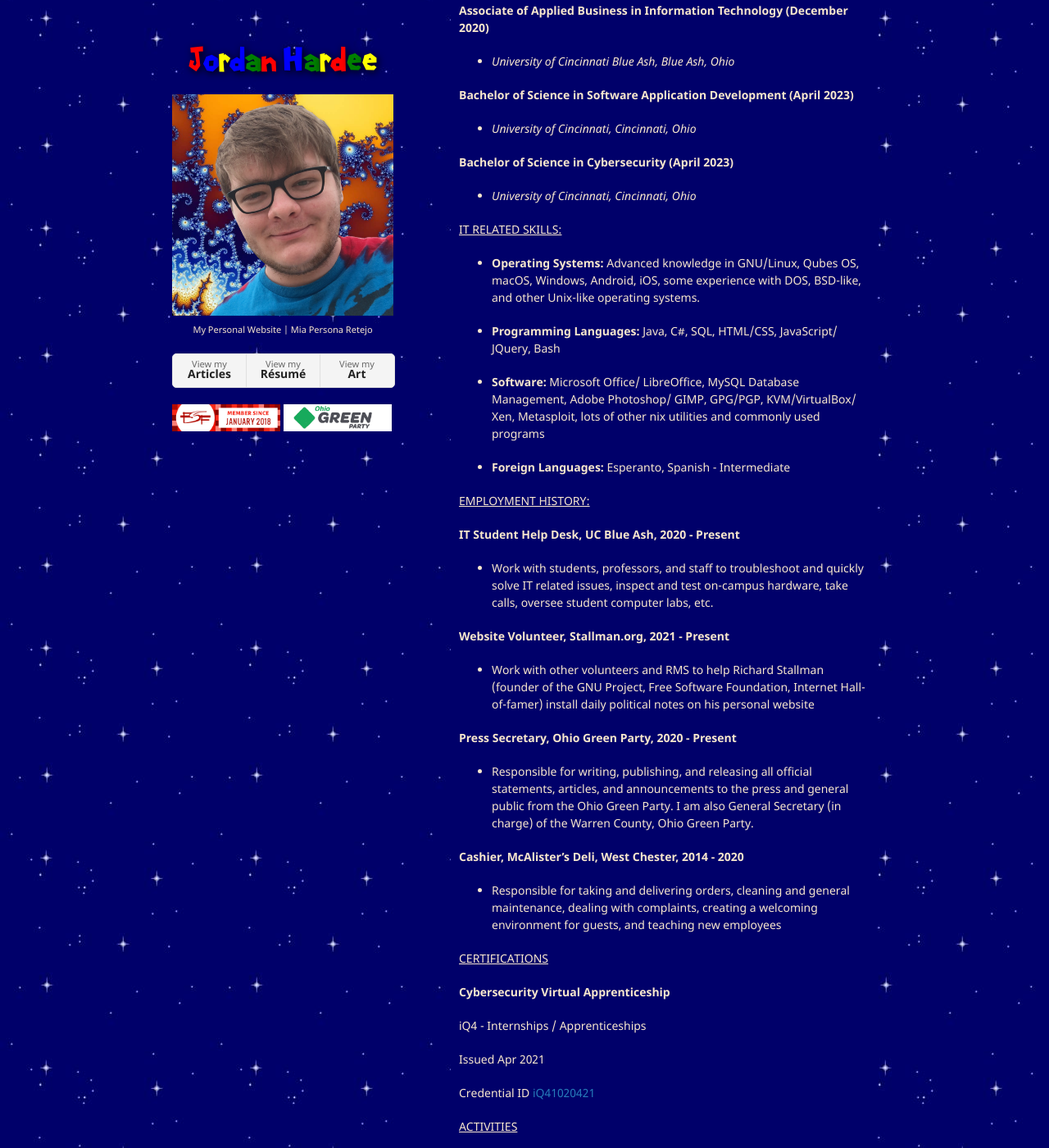
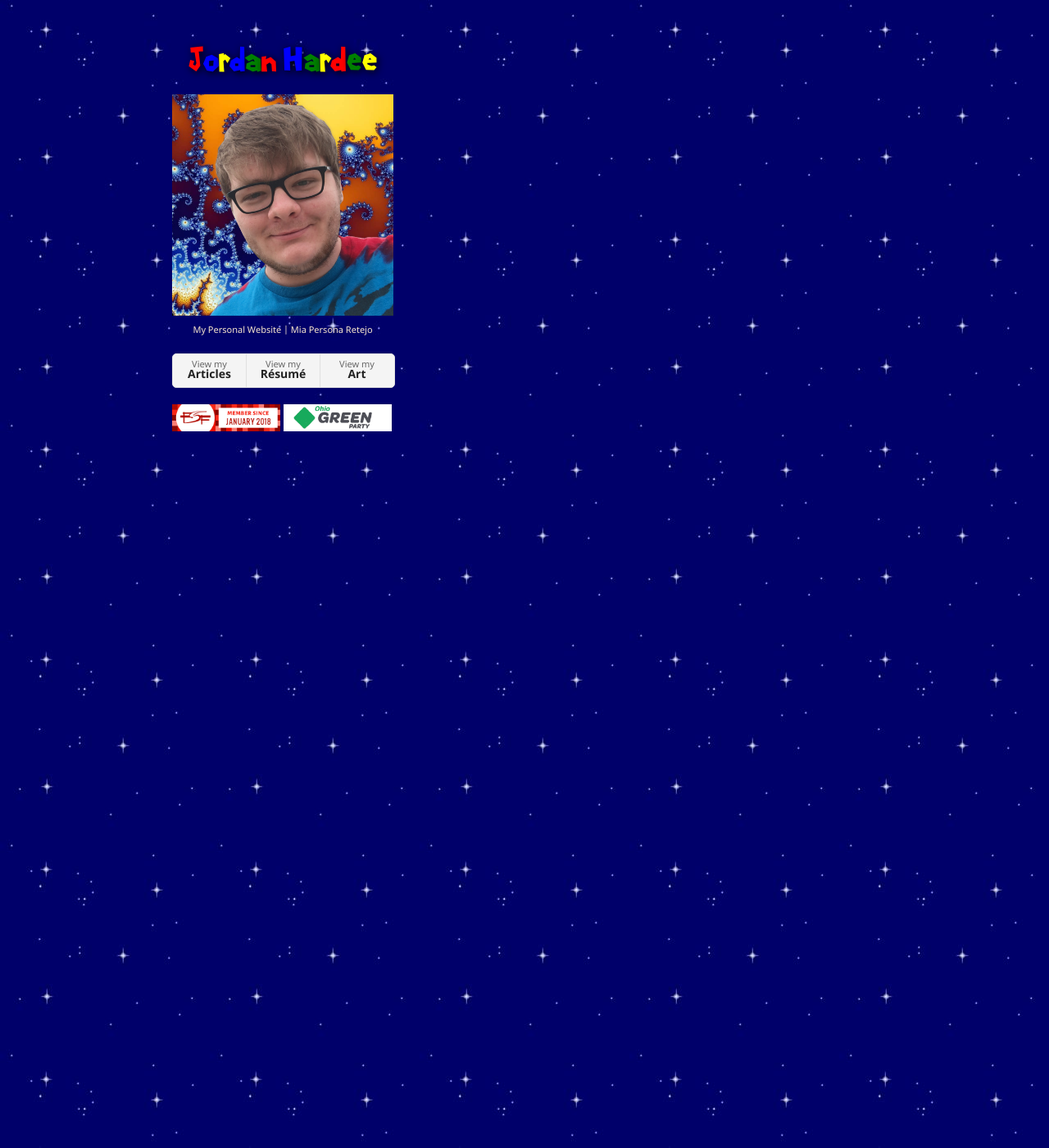
Before and after one commit to jordanhardee/jordanhardee.github.io, a Jekyll site: the page built from resume.md, in a window 1280 px wide and 1400 px high, scrolled down 270 px. Shown: the whole window at 82% size. Built offline with Jekyll 4.4.1, drawn with Linux system fonts in a browser that asks for light colours; our own code applies the rules of GitHub Pages for plain Markdown files; some of the changed text lies outside the part shown.

Commit message:
Remove Resume from site

```diff
--- a/resume.md
+++ b/resume.md
@@ -1,73 +1 @@
----
-layout: default
----
-
-## Résumé
-##### jordanhardee@mailbox.org
-
-[View my GitHub](https://github.com/jordanhardee)
-
-[View my LinkedIn](https://github.com/jordanhardee)
-
-<ins>EDUCATION</ins>
-
-**Associate of Applied Business in Information Technology (December 2020)**
-
-* _University of Cincinnati Blue Ash, Blue Ash, Ohio_
-
-**Bachelor of Science in Software Application Development (April 2023)**
-
-* _University of Cincinnati, Cincinnati, Ohio_
-
-**Bachelor of Science in Cybersecurity (April 2023)**
-
-* _University of Cincinnati, Cincinnati, Ohio_
-
-
-<ins>IT RELATED SKILLS:</ins>
-
-* **Operating Systems:** Advanced knowledge in GNU/Linux, Qubes OS, macOS, Windows, Android, iOS, some experience with DOS, BSD-like, and other Unix-like operating systems.
-
-* **Programming Languages:** Java, C#, SQL, HTML/CSS, JavaScript/ JQuery, Bash
-
-* **Software:** Microsoft Office/ LibreOffice, MySQL Database Management, Adobe Photoshop/ GIMP, GPG/PGP, KVM/VirtualBox/ Xen, Metasploit, lots of other nix utilities and commonly used programs
-
-* **Foreign Languages:** Esperanto, Spanish - Intermediate
-
-<ins>EMPLOYMENT HISTORY:</ins>
-
-**IT Student Help Desk, UC Blue Ash, 2020 - Present**
-* Work with students, professors, and staff to troubleshoot and quickly solve IT related issues, inspect and test on-campus hardware, take calls, oversee student computer labs, etc.
-
-**Website Volunteer, Stallman.org, 2021 - Present**
-* Work with other volunteers and RMS to help Richard Stallman (founder of the GNU Project, Free Software Foundation, Internet Hall-of-famer) install daily political notes on his personal website
-
-**Press Secretary, Ohio Green Party, 2020 - Present**
-* Responsible for writing, publishing, and releasing all official statements, articles, and announcements to the press and general public from the Ohio Green Party. I am also General Secretary (in charge) of the Warren County, Ohio Green Party.
-
-
-**Cashier, McAlister's Deli, West Chester, 2014 - 2020**
-* Responsible for taking and delivering orders, cleaning and general maintenance, dealing with complaints, creating a welcoming environment for guests, and teaching new employees
-
-<ins>CERTIFICATIONS</ins>
-
-**Cybersecurity Virtual Apprenticeship**
-
-iQ4 - Internships / Apprenticeships
-
-Issued Apr 2021
-
-Credential ID [iQ41020421](https://www.iq4.com/members/?user_id=6076)
-
-
-<ins>ACTIVITIES</ins>
-
-Speaker, Mediated Minds 2018, University of Cincinnati
-* Gave lecture on research for my upcoming book exploring a little-known dimension of Albanian history in the 20th century
-
-Writer, 2600
-* Wrote for _2600: The Hacker Quarterly_ under pseudonym
-
-**_Interpersonal:_** Extremely kind, generally calm, good at working with others under deadlines and diffusing difficult situations and people. Experienced with customer service, working in and leading teams. A bit of a polymath, very interested in constantly learning about a wide range of topics and fields. Very passionate about IT. I’ve volunteered for a number of open source projects, I also like to go to hacker conventions whenever I can.
-
-[back to main page](./)
+# Resumes
```
